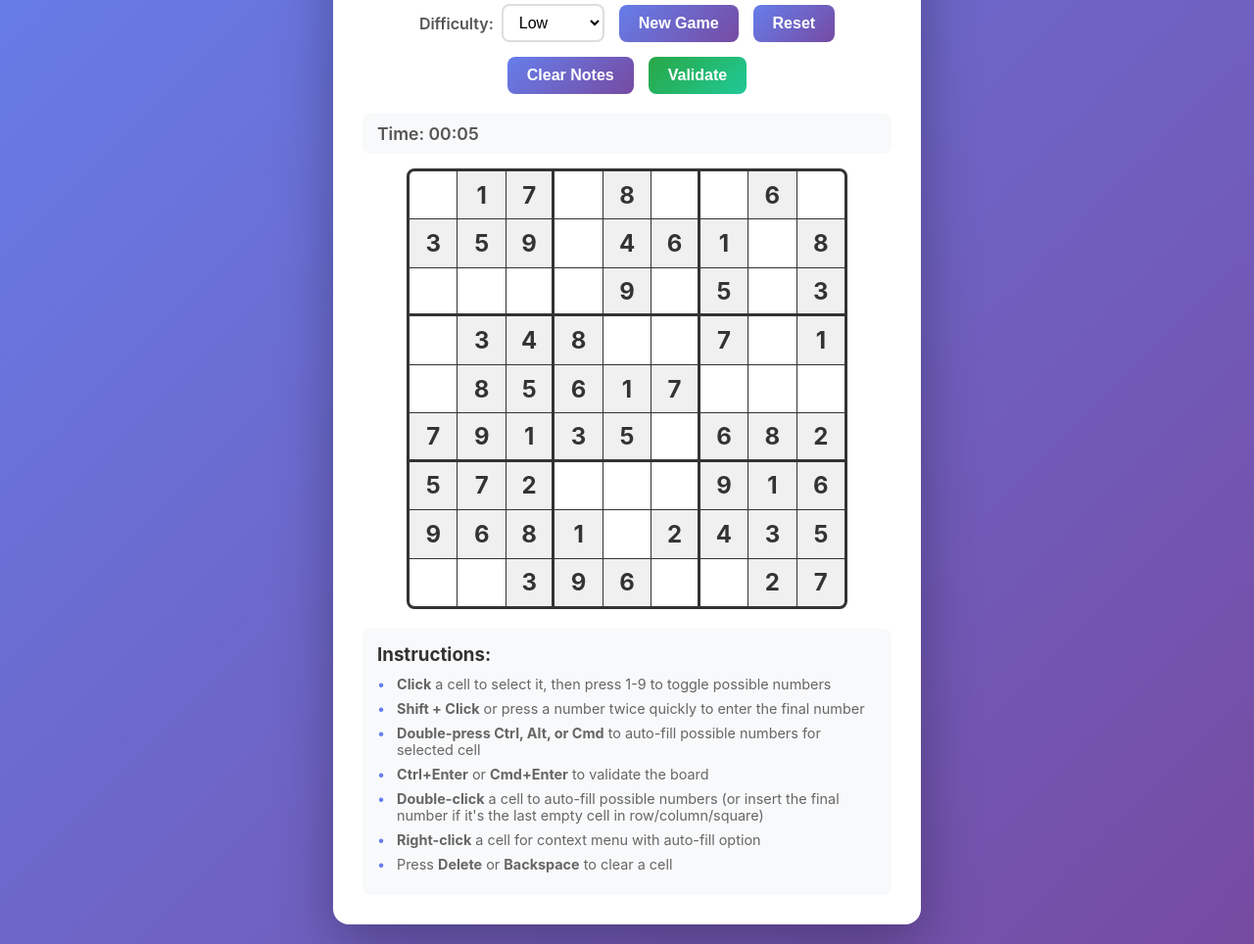
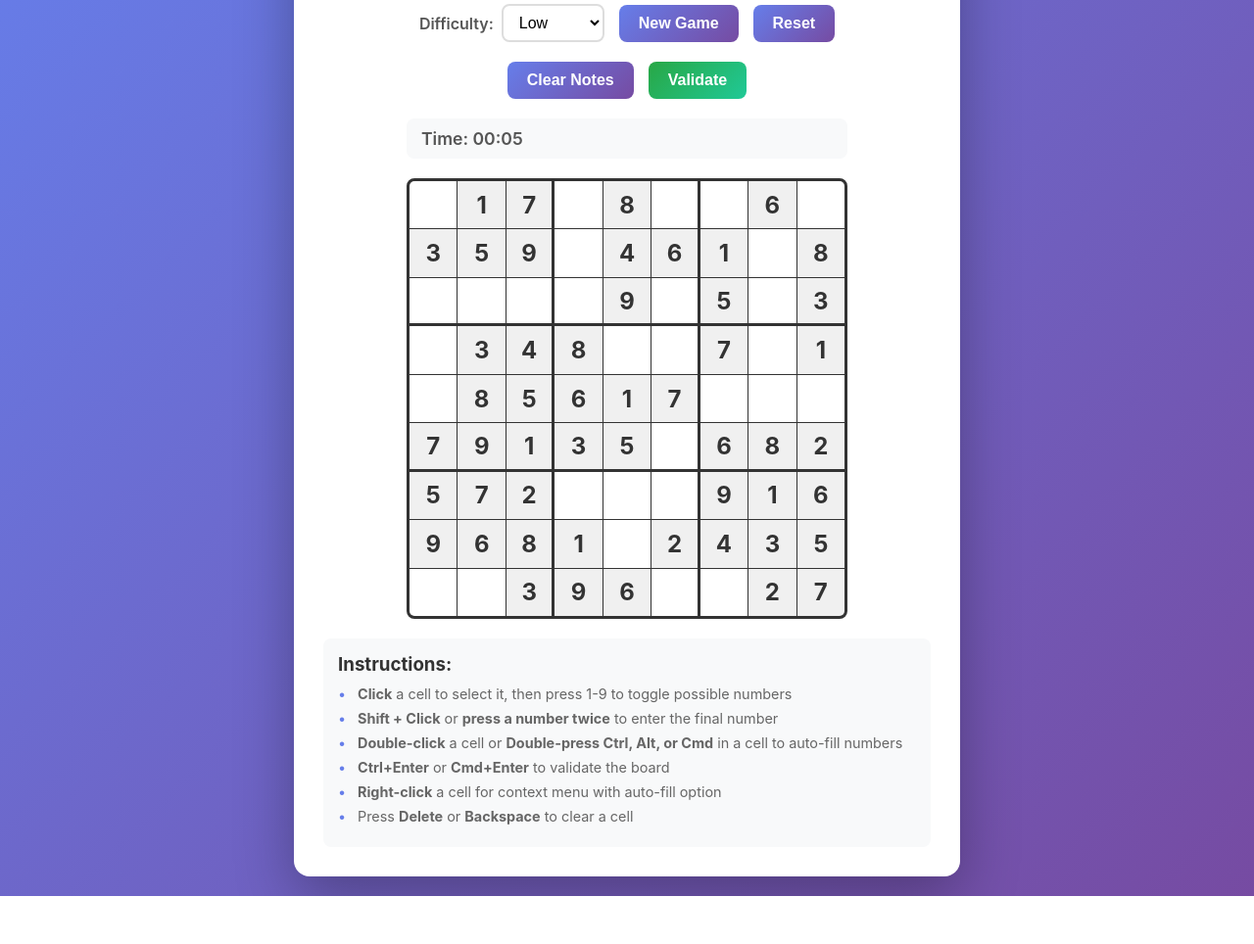
Before and after one commit to vhrmo/sudoku, a plain HTML site: page index.html in a window 1280 px wide. Shown: the part 115-1079 px from the top of the page at 98% size. After the commit the page ends 1030 px from the top, so only its background shows below. Drawn offline with Linux system fonts and the light colour scheme.

Commit message:
Add .gitignore, update HTML structure, and enhance CSS styling

```diff
--- a/index.html
+++ b/index.html
@@ -21,6 +21,8 @@
             </div>
             <button id="new-game" class="btn">New Game</button>
             <button id="reset-game" class="btn">Reset</button>
+        </div>
+        <div class="controls">
             <button id="clear-notes" class="btn">Clear Notes</button>
             <button id="validate" class="btn btn-validate">Validate</button>
         </div>
@@ -36,10 +38,9 @@
             <h3>Instructions:</h3>
             <ul>
                 <li><strong>Click</strong> a cell to select it, then press 1-9 to toggle possible numbers</li>
-                <li><strong>Shift + Click</strong> or press a number twice quickly to enter the final number</li>
-                <li><strong>Double-press Ctrl, Alt, or Cmd</strong> to auto-fill possible numbers for selected cell</li>
+                <li><strong>Shift + Click</strong> or <strong>press a number twice</strong> to enter the final number</li>
+                <li><strong>Double-click</strong> a cell or <strong>Double-press Ctrl, Alt, or Cmd</strong> in a cell to auto-fill numbers</li>
                 <li><strong>Ctrl+Enter</strong> or <strong>Cmd+Enter</strong> to validate the board</li>
-                <li><strong>Double-click</strong> a cell to auto-fill possible numbers (or insert the final number if it's the last empty cell in row/column/square)</li>
                 <li><strong>Right-click</strong> a cell for context menu with auto-fill option</li>
                 <li>Press <strong>Delete</strong> or <strong>Backspace</strong> to clear a cell</li>
             </ul>
--- a/script.js
+++ b/script.js
@@ -503,7 +503,7 @@ function handleKeyDown(e) {
         if (lastModifierPress.key === key && now - lastModifierPress.time < 300) {
             // Double-press detected - trigger auto-fill on selected cell
             if (gameState.selectedCell !== null && !gameState.isCompleted) {
-                autoFillPossibleNumbers(gameState.selectedCell);
+                handleCellDoubleClick(gameState.selectedCell);
             }
             lastModifierPress = { key: null, time: 0 };
         } else {
--- a/styles.css
+++ b/styles.css
@@ -19,7 +19,7 @@ body {
     border-radius: 16px;
     padding: 30px;
     box-shadow: 0 20px 60px rgba(0, 0, 0, 0.3);
-    max-width: 600px;
+    max-width: 680px;
     width: 100%;
 }
 
@@ -98,10 +98,11 @@ h1 {
     display: flex;
     justify-content: space-between;
     align-items: center;
-    margin-bottom: 15px;
     padding: 10px 15px;
     background: #f8f9fa;
     border-radius: 8px;
+    max-width: 450px;
+    margin: 0 auto 20px;
 }
 
 #timer {
```
Also changed, not shown: 1 other file.
